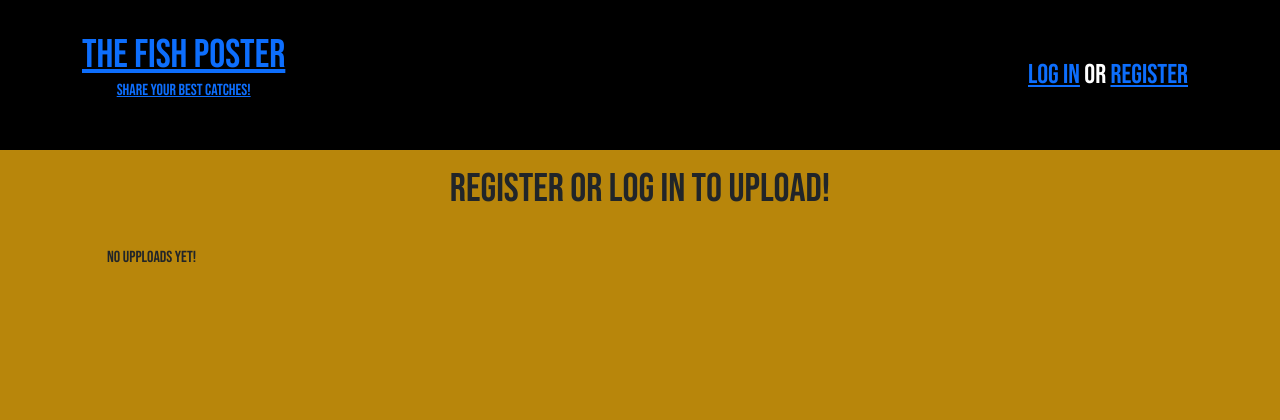
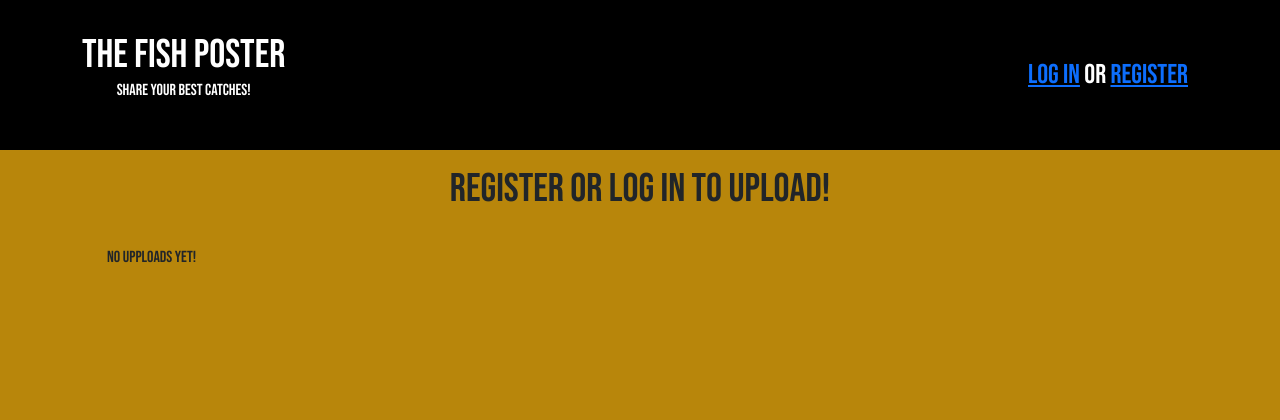
Before and after one commit to Rabbsen/thirdthingy, a Django app: page / in a window 1280 px wide. Shown: the top 420 px of the page. Run offline with Django 5.2, Linux system fonts and the light colour scheme; data that the repository does not hold is empty.

Commit message:
removed text decoration

```diff
--- a/static/css/style.css
+++ b/static/css/style.css
@@ -55,6 +55,9 @@ body {
     flex-direction:column;
     align-items: center;
     justify-content: center;
+}
+.header-text a {
+    color:white;
     text-decoration: none;
 }
 .header-loggin {
```
